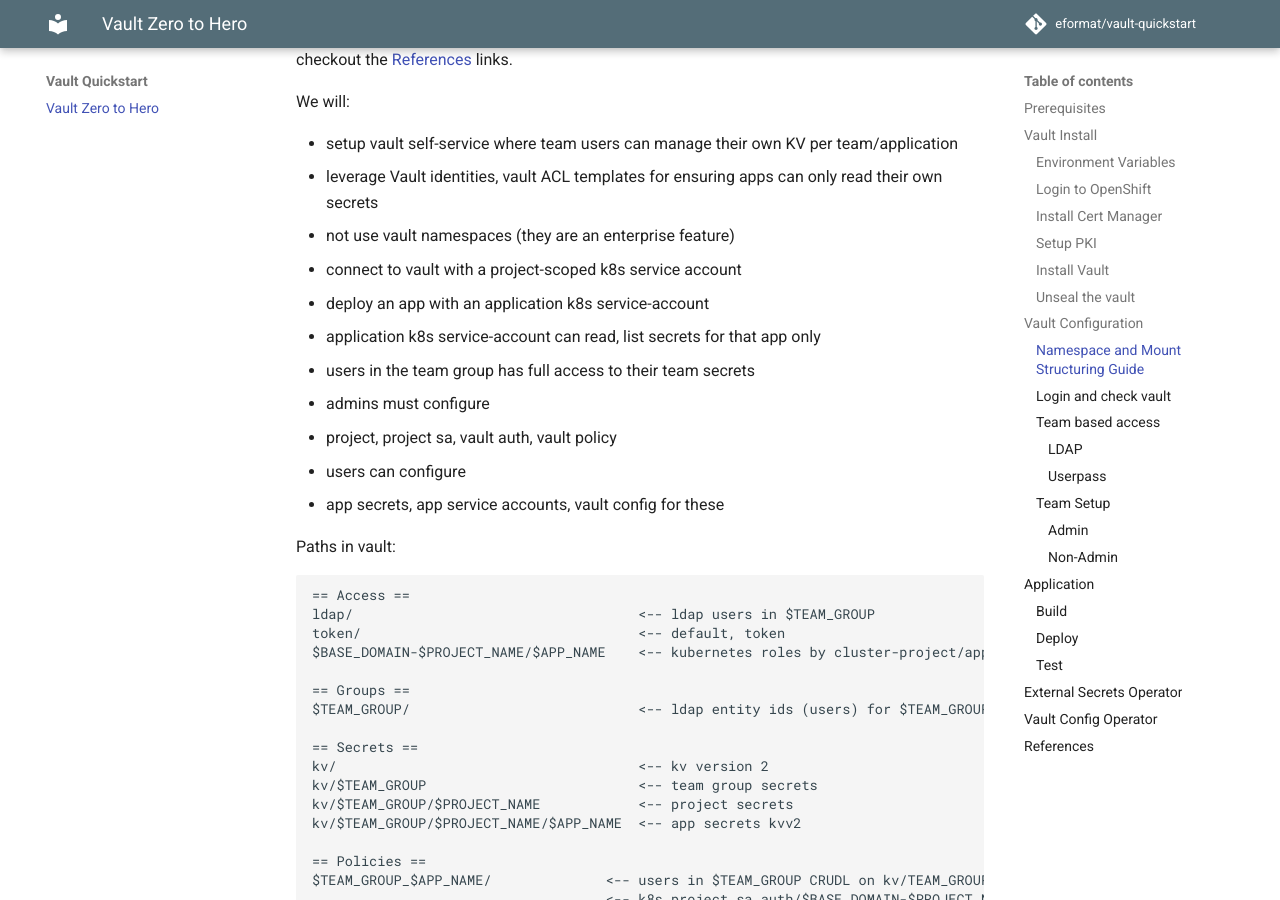
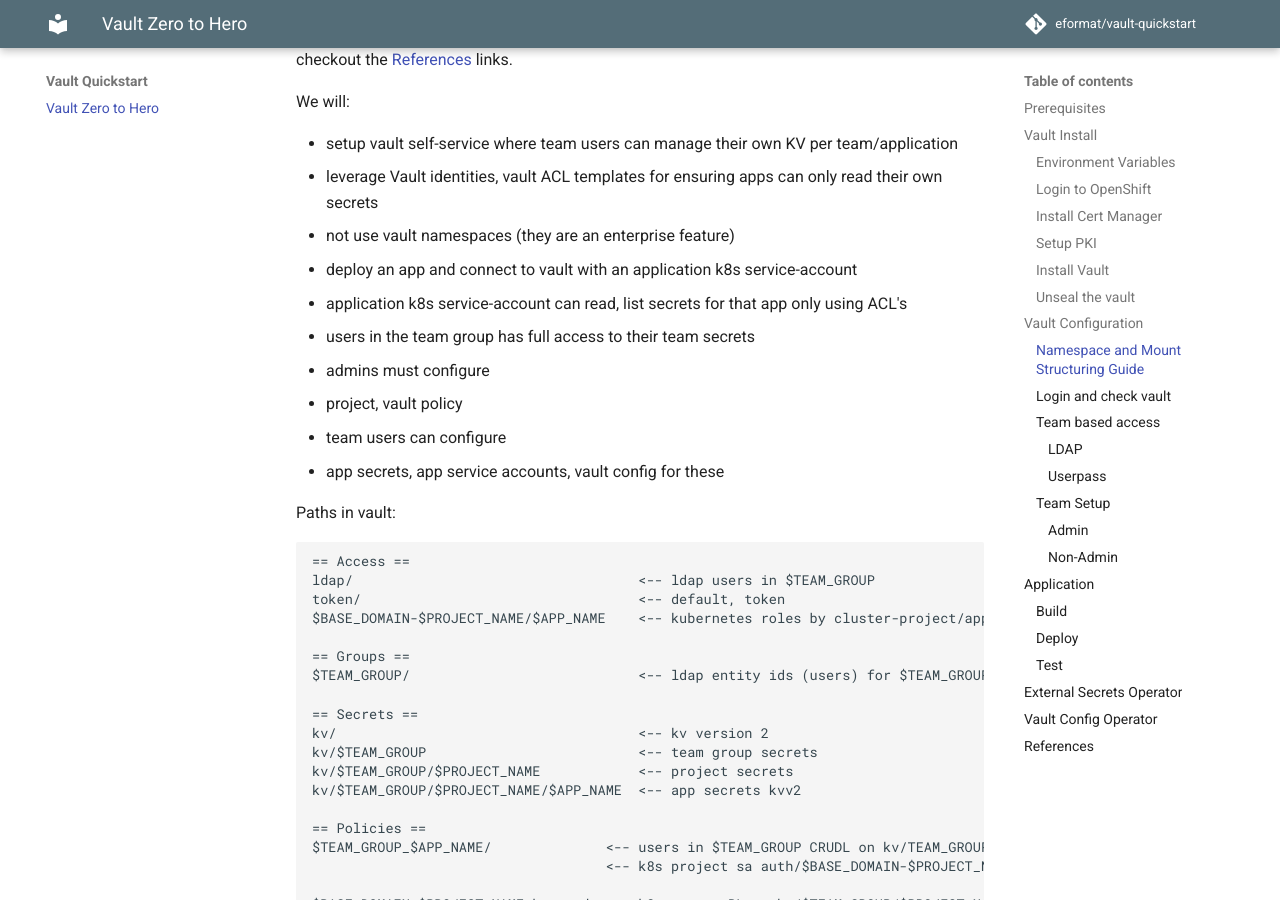
Before and after one commit to eformat/vault-quickstart, an MkDocs documentation site: the page built from docs/index.md, in a window 1280 px wide and 900 px high, scrolled down 7921 px. Built offline with MkDocs 1.6.1 and Material for MkDocs 9.7.7, drawn with Linux system fonts in a browser that asks for light colours; comment, search, counter and statistics services are not loaded.

Commit message:
🦢 wip commit 🦢

```diff
--- a/docs/index.md
+++ b/docs/index.md
@@ -410,13 +410,12 @@ We will:
 - setup vault self-service where team users can manage their own KV per team/application
 - leverage Vault identities, vault ACL templates for ensuring apps can only read their own secrets
 - not use vault namespaces (they are an enterprise feature)
-- connect to vault with a project-scoped k8s service account
-- deploy an app with an application k8s service-account
-- application k8s service-account can read, list secrets for that app only
+- deploy an app and connect to vault with an application k8s service-account
+- application k8s service-account can read, list secrets for that app only using ACL's
 - users in the team group has full access to their team secrets
 - admins must configure
-  - project, project sa, vault auth, vault policy
-- users can configure
+  - project, vault policy
+- team users can configure
   - app secrets, app service accounts, vault config for these
 
 Paths in vault:
```
